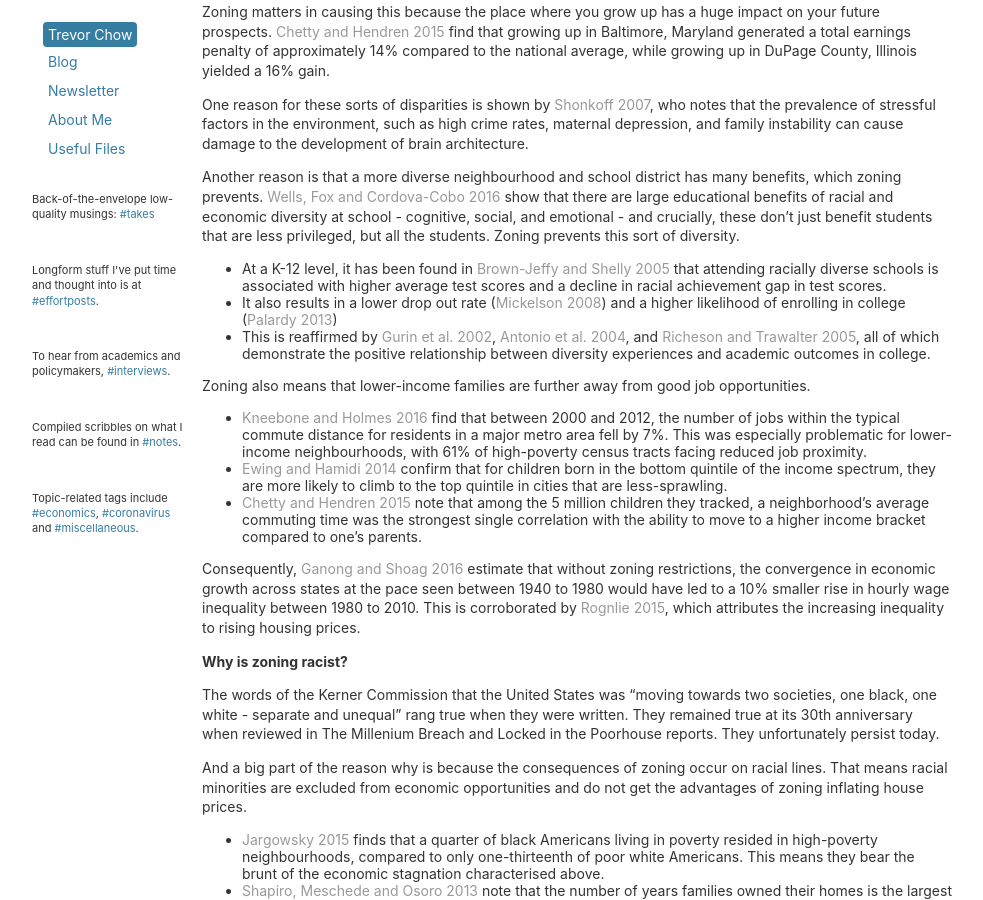
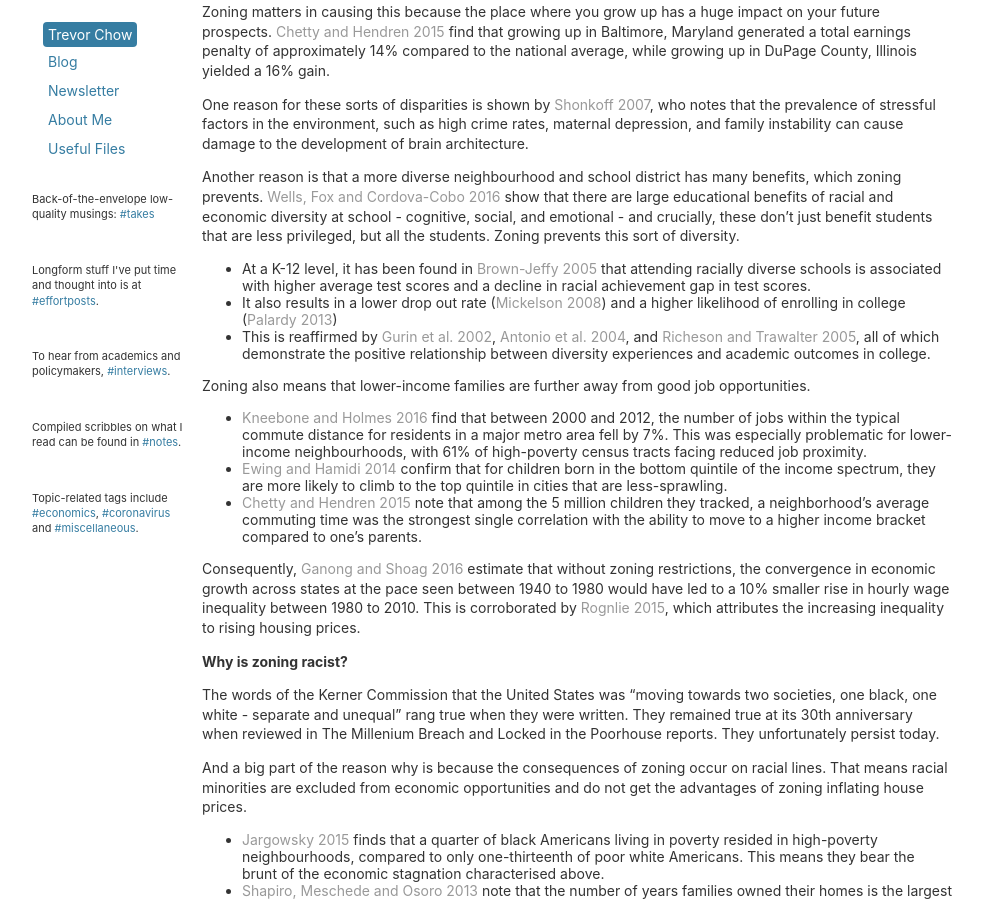
Before and after one commit to tmychow/tmychow.github.io, a Jekyll site: the page built from _posts/2020-06-28-zoning-laws-why-they-suck.md, in a window 1280 px wide and 900 px high, scrolled down 1706 px. Shown: the whole window, without its empty margins (28-1011 px from the left). Built offline with Jekyll 4.4.1, drawn with Linux system fonts in a browser that asks for light colours.

Commit message:
Update 2020-06-28-zoning-laws-why-they-suck.md

```diff
--- a/_posts/2020-06-28-zoning-laws-why-they-suck.md
+++ b/_posts/2020-06-28-zoning-laws-why-they-suck.md
@@ -56,7 +56,7 @@ Zoning matters in causing this because the place where you grow up has a huge im
 One reason for these sorts of disparities is shown by [Shonkoff 2007](https://developingchild.harvard.edu/resources/inbrief-science-of-ecd/), who notes that the prevalence of stressful factors in the environment, such as high crime rates, maternal depression, and family instability can cause damage to the development of brain architecture.
 
 Another reason is that a more diverse neighbourhood and school district has many benefits, which zoning prevents. [Wells, Fox and Cordova-Cobo 2016](https://production-tcf.imgix.net/app/uploads/2016/02/09142501/HowRaciallyDiverse_AmyStuartWells-11.pdf) show that there are large educational benefits of racial and economic diversity at school - cognitive, social, and emotional - and crucially, these don't just benefit students that are less privileged, but all the students. Zoning prevents this sort of diversity.
-- At a K-12 level, it has been found in [Brown-Jeffy and Shelly 2005](http://connection.ebscohost.com/c/articles/26361358/race-gap-high-school-reading-achievement-why-school-racial-composition-still-matters) that attending racially diverse schools is associated with higher average test scores and a decline in racial achievement gap in test scores.
+- At a K-12 level, it has been found in [Brown-Jeffy 2005](http://connection.ebscohost.com/c/articles/26361358/race-gap-high-school-reading-achievement-why-school-racial-composition-still-matters) that attending racially diverse schools is associated with higher average test scores and a decline in racial achievement gap in test scores.
 - It also results in a lower drop out rate ([Mickelson 2008](http://moritzlaw.osu.edu/students/groups/oslj/files/2012/04/69.6.Mickelson.pdf)) and a higher likelihood of enrolling in college ([Palardy 2013](https://journals.sagepub.com/doi/abs/10.3102/0002831213481240))
 - This is reaffirmed by [Gurin et al. 2002](https://doi.org/10.17763/haer.72.3.01151786u134n051), [Antonio et al. 2004](https://doi.org/10.1111/j.0956-7976.2004.00710.x), and [Richeson and Trawalter 2005](https://groups.psych.northwestern.edu/spcl/documents/blk_stroop.pdf), all of which demonstrate the positive relationship between diversity experiences and academic outcomes in college.
 
```
